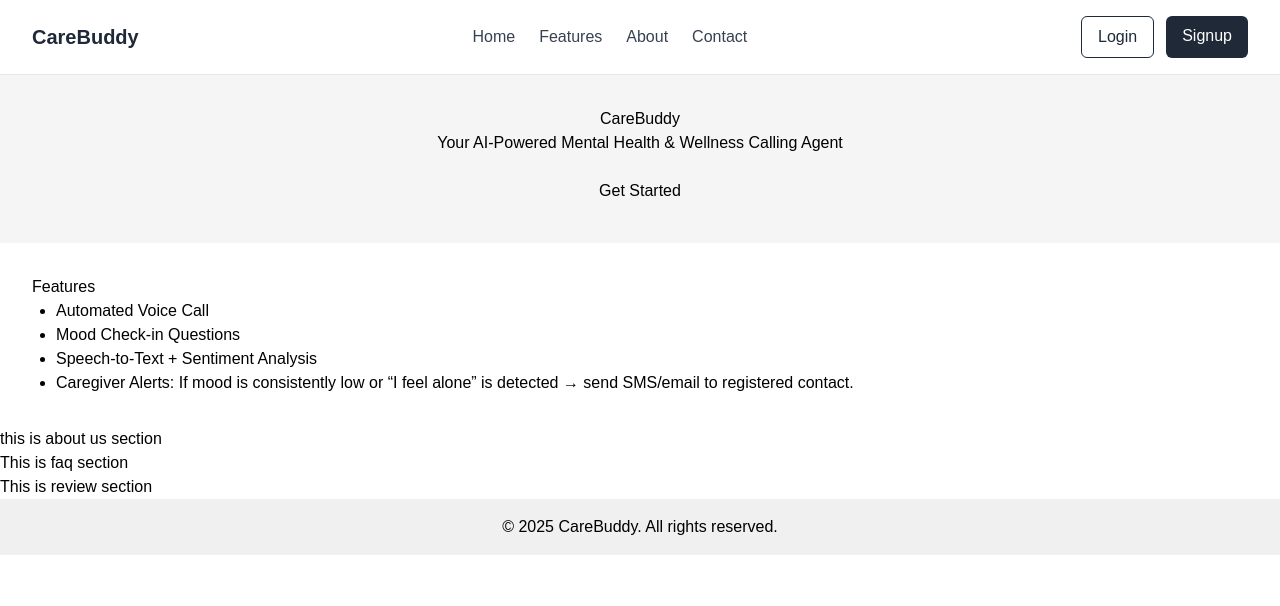
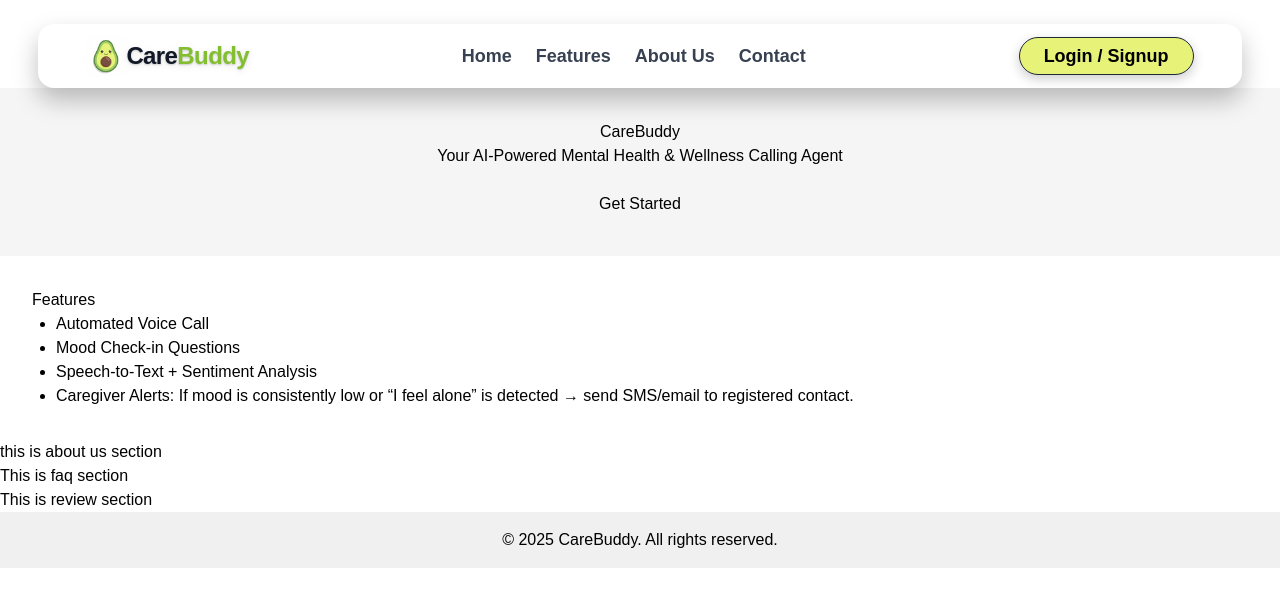
Before and after one commit to Sohan-Rout/CareBuddy, a Next.js app: page / in a window 1280 px wide. Shown: the top 606 px of the page. Built offline with nearby package versions, Linux system fonts and the light colour scheme; no server answers.

Commit message:
added navbar compltely

```diff
--- a/app/components/navbar.jsx
+++ b/app/components/navbar.jsx
@@ -1,31 +1,79 @@
-import React from 'react';
+"use client";
+import React, { useState } from 'react';
+
+const navlinks = [
+  { navs : "/#home" ,
+    name : "Home",
+  },
+  { navs : "/#features" ,
+    name : "Features",
+  },
+  { navs : "/#about" ,
+    name : "About Us",
+  },
+  { navs : "/#contact" ,
+    name : "Contact",
+  },
+]
 
 const Navbar = () => {
+  const [isOpen, setIsOpen] = useState(false);
   return (
-    <nav className="flex justify-between items-center px-8 py-4 bg-white border-b border-gray-200 sticky top-0 z-50">
+    <main className="bg-none px-[3%] pt-6">
+      <nav className="flex justify-between items-center px-6 md:px-12 py-3 bg-white sticky top-0 z-50 rounded-2xl border border-none shadow-[0_12px_24px_rgba(0,0,0,0.25)] backdrop-blur-md">
         {/* Brand */}
-      <div className="font-bold text-xl text-gray-800">
-        CareBuddy
+        <div className="flex flex-row font-extrabold items-center text-2xl text-gray-900 tracking-tight">
+          <img src="/logo.png" style={{ height: '2.5rem' }} alt="Logo" />
+          <span className="text-2xl"
+            style={{
+              textShadow: '0 2px 8px rgba(16,16,32,0.10), 0 1px 2px rgba(0,0,0,0.18)'
+            }}
+          >
+            Care
+            <span className="text-secondary">Buddy</span>
+          </span>
         </div>
 
+        {/* Hamburger Icon */}
+        <button
+          className="md:hidden text-2xl focus:outline-none"
+          onClick={() => setIsOpen(!isOpen)}
+          aria-label="Toggle navigation"
+        >
+          {/* Hamburger icon */}
+          <span>{isOpen ? <>&#x2715;</> : <>&#9776;</>}</span>
+        </button>
+
         {/* Navigation Links */}
-      <div className="flex gap-6 items-center">
-        <a href="#home" className="text-gray-700 font-medium hover:text-blue-600 transition">Home</a>
-        <a href="#features" className="text-gray-700 font-medium hover:text-blue-600 transition">Features</a>
-        <a href="#about" className="text-gray-700 font-medium hover:text-blue-600 transition">About</a>
-        <a href="#contact" className="text-gray-700 font-medium hover:text-blue-600 transition">Contact</a>
-      </div>
+        <ul
+          className={`flex-col md:flex md:flex-row gap-6 text-lg font-semibold text-gray-700 absolute md:static top-full left-0 w-full md:w-auto bg-white md:bg-transparent px-6 md:px-0 py-4 md:py-0 transition-all duration-300 ease-in ${
+            isOpen ? 'flex' : 'hidden'
+          }`}
+        >
+          {navlinks.map((item, index) => (
+            <li key={index}>
+              <a
+                href={item.navs}
+                className="block py-2 md:py-0 hover:text-secondary transition"
+                onClick={() => setIsOpen(false)}
+              >
+                {item.name}
+              </a>
+            </li>
+          ))}
+        </ul>
 
         {/* Auth Buttons */}
-      <div className="flex gap-3">
-        <a href="/auth" className="px-4 py-2 border border-gray-800 rounded-md text-gray-800 font-medium hover:bg-gray-100 transition">
-          Login
-        </a>
-        <a href="/auth" className="px-4 py-2 bg-gray-800 text-white rounded-md font-medium hover:bg-gray-700 transition">
-          Signup
+        <div className="hidden md:flex items-center gap-4">
+          <a
+            href="/auth"
+            className="px-6 py-1 text-lg border border-gray-800 rounded-full text-black font-[550] bg-primary hover:opacity-90 transition shadow-[0_4px_12px_rgba(0,0,0,0.2)]"
+          >
+            Login / Signup
           </a>
         </div>
       </nav>
+    </main>
   );
 };
 
```
Lines whose indentation alone changed are shown as unchanged.
